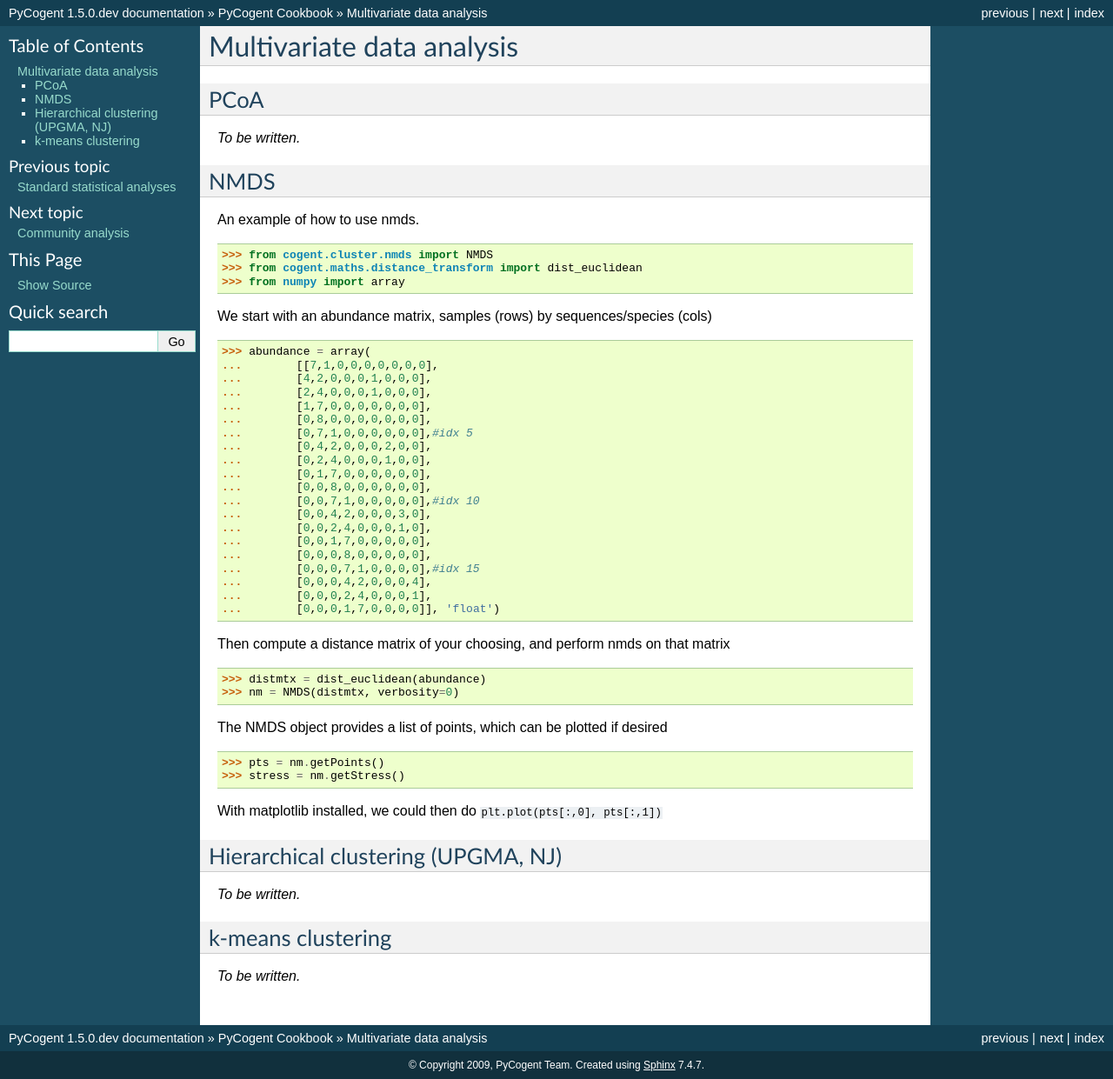
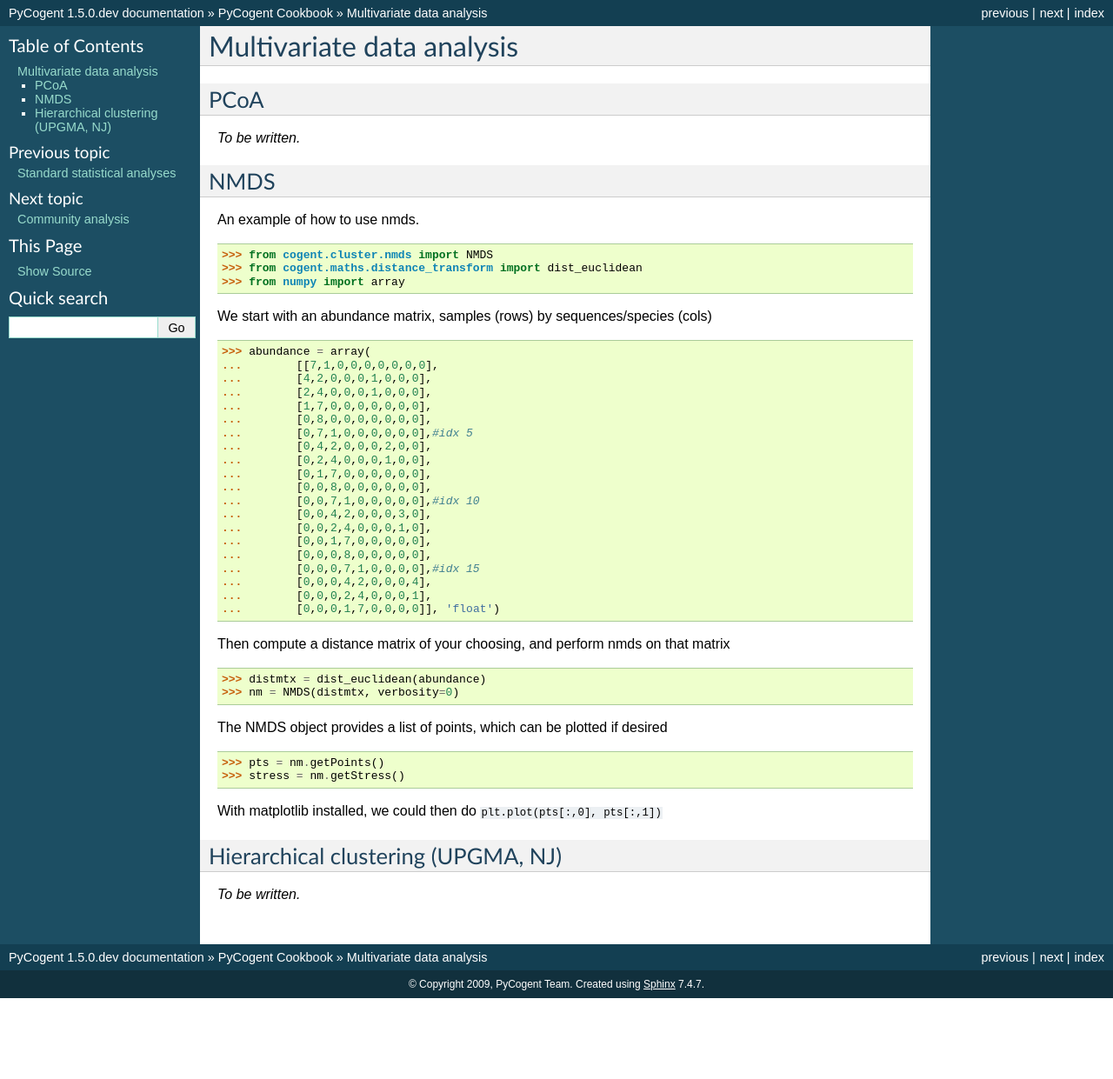
Before and after one commit to chungtseng/pycogent, a Sphinx documentation site: the page built from doc/cookbook/multivariate_data_analysis.rst, in a window 1280 px wide. Shown: the whole page at 87% size. Built offline with Sphinx 7.4.7, drawn with Linux system fonts in a browser that asks for light colours; formulas are drawn with MathJax 3; pages that are not in the unit, such as notebooks, are missing from menus; after the commit the page ends 1148 px from its top, so only the background shows below that.

Commit message:
Removed k-means; does not exist in cogent.
git-svn-id: https://pycogent.svn.sourceforge.net/svnroot/pycogent/trunk@610 4565cf14-4326-0410-8d81-eccf4396eebe

```diff
--- a/doc/cookbook/multivariate_data_analysis.rst
+++ b/doc/cookbook/multivariate_data_analysis.rst
@@ -62,8 +62,3 @@ Hierarchical clustering (UPGMA, NJ)
 ===================================
 
 *To be written.*
-
-k-means clustering
-==================
-
-*To be written.*
```
